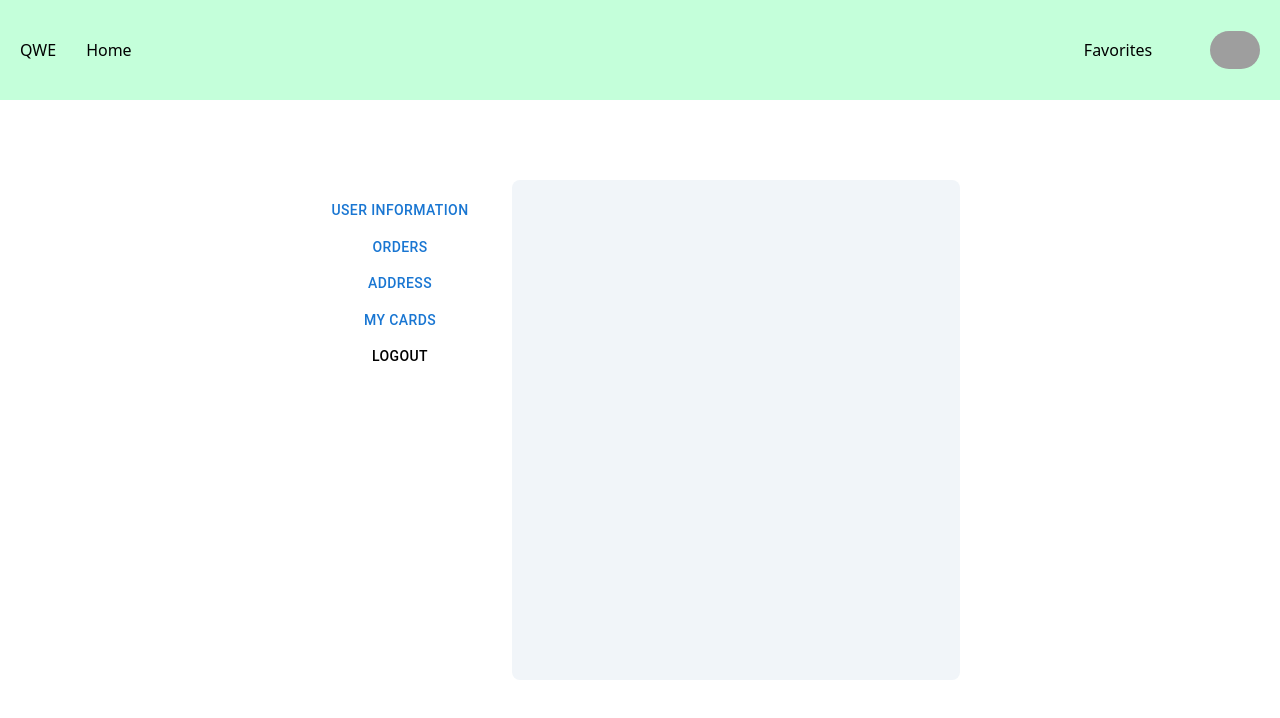
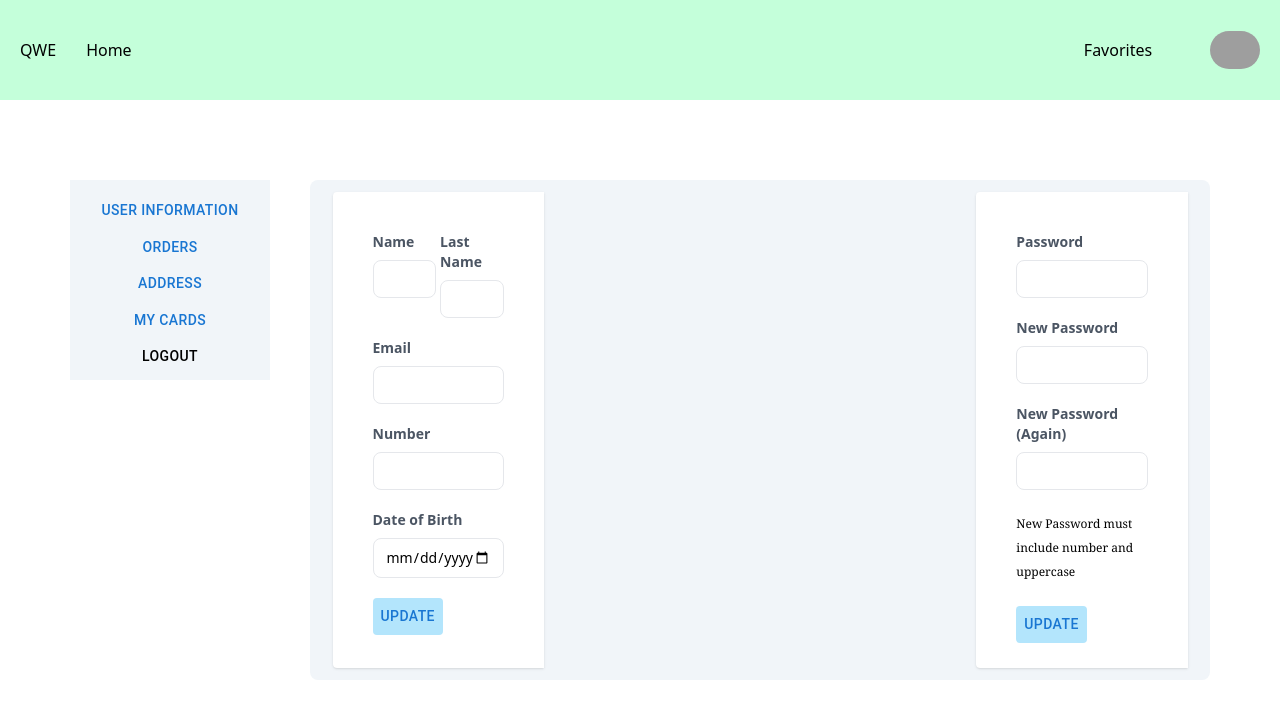
Before and after one commit to OguzErenAcar/nextjs-ecommerce, a Next.js app: page /profile in a window 1280 px wide. Shown: the top 718 px of the page. Built offline with nearby package versions, Linux system fonts and the light colour scheme; grey boxes are pictures that could not be loaded; some icons are missing.

Commit message:
02.07.2025

```diff
--- a/package.json
+++ b/package.json
@@ -20,6 +20,7 @@
     "@mui/styled-engine-sc": "^7.1.1",
     "@reduxjs/toolkit": "^2.8.2",
     "babel-plugin-styled-components": "^2.1.4",
+    "formik": "^2.4.6",
     "next": "14.2.5",
     "next-transpile-modules": "^10.0.1",
     "react": "^18",
--- a/src/components/ProfileComps/UserInfo.tsx
+++ b/src/components/ProfileComps/UserInfo.tsx
@@ -1,108 +1,172 @@
 import React, { useState } from 'react'
 import { RootState } from '../../redux/configure';
 import { useSelector } from 'react-redux';
+import { Button } from '@mui/material';
+import {Formik,Field , Form, FormikHelpers} from 'formik'
+import { json } from 'stream/consumers';
 
-function UserInfo() {
+
+function UserInfo({height}:{height:number}) {
   //telefon ve şifre ekle ,burası bilgi güncelleme sayfası
 
   const widthScreen =useSelector((state:RootState)=>state.screen.width)
-//root olduğu için çalışmıyor  ?
+
+interface Values{
+  name:string,
+  lastname:string,
+  email:string,
+  number:number|null,
+  dateOfBirth:Date|null
+}
+
+interface PasswordValues{
+  Password:string,
+  newPassword:string,
+  newPasswordAgain:string,
+}
+
+
+  const sendInfoForm=(values:Values)=>{
+    alert(JSON.stringify(values,null,2))
+  }
+  const sendPasswordForm=(values:PasswordValues)=>{
+    alert(JSON.stringify(values,null,2))
+  }
+
   return (
-    <div>
-      <div className='w-full relative bg-red-100'>
-
-      <div className=" w-[50%] absolute py-3 sm:max-w-xl ">
-        <div className="relative    bg-white mx-8 md:mx-0 shadow rounded-3xl sm:p-10" >
+    <div className='w-full '>
+      <div className=' flex justify-between '>
+      <div style={{width:widthScreen*33/100 ,height:height}} className={` py-3 sm:max-w-xl`}>
+        <div className=" h-full relative bg-white mx-8 md:mx-0 shadow rounded-l sm:p-10" >
           <div className="max-w-md mx-auto">
+          <Formik <Values>
+            initialValues={{
+                  name:"",
+                  lastname:"",
+                  email:"",
+                  number:null,
+                  dateOfBirth:null
+            }}
+             onSubmit={(
+              values: Values,
+              { setSubmitting }: FormikHelpers<Values>
+                ) => {
+              setTimeout(() => {
+                sendInfoForm(values)
+               // alert(JSON.stringify(values, null, 30));
+                setSubmitting(false);
+              }, 500);
+            }}>
+          <Form>
             <div className="  grid grid-cols-1 sm:grid-cols-2 gap-1 ">
               <div>
-                <label
-                  className="font-semibold text-sm text-gray-600 pb-1 block"
-
-                >Full Name</label
-                >
-                <input
+                <label className="font-semibold text-sm text-gray-600 pb-1 block"> Name</label>
+                <Field
                   className="border rounded-lg px-3 py-2 mt-1 mb-5 text-sm w-full focus:border-blue-500 focus:ring-2 focus:ring-blue-500"
                   type="text"
-                  id="fullname"
+                  name="name"
+                  />
+              </div>
+              <div>
+                <label  className="font-semibold text-sm text-gray-600 pb-1 block" >Last Name </label >
+                <Field
+                  className="border rounded-lg px-3 py-2 mt-1 mb-5 text-sm w-full focus:border-blue-500 focus:ring-2 focus:ring-blue-500"
+                  type="text"
+                  name="lastname"
+                  />
+              </div>
+            </div>
+              <div>
+                <label  className="font-semibold text-sm text-gray-600 pb-1 block" >Email</label >
+                <Field
+                  className="border rounded-lg px-3 py-2 mt-1 mb-5 text-sm w-full focus:border-blue-500 focus:ring-2 focus:ring-blue-500"
+                  type="text"
+                  name="email"
                   />
               </div>
               <div>
                 <label
-                  className="font-semibold text-sm text-gray-600 pb-1 block"
+                  className="font-semibold text-sm text-gray-600 pb-1 block" >Number</label  >
+                <Field
+                  className="border rounded-lg px-3 py-2 mt-1 mb-5 text-sm w-full focus:border-blue-500 focus:ring-2 focus:ring-blue-500"
+                  type="number"
+                  name="number"
+                  />
+              </div>
+            <div className=" grid grid-cols-1  gap-1">
+              <div>
+                <label
+                  className="font-semibold text-sm text-gray-600 pb-1 block">Date of Birth</label >
+                <Field
+                  className="border rounded-lg px-3 py-2 mt-1 mb-5 text-sm w-full focus:border-blue-500 focus:ring-2 focus:ring-blue-500"
+                  type="date"
+                  name="dateOfBirth"
+                  />
+              </div>
+            </div>
+            <div>
+              <Button sx={{backgroundColor:"#b3e5fc"}}
+                type='submit'
+              > Update </Button>
+            </div>
+            </Form>
+          </Formik>
 
-                >Email</label
+          </div>
+        </div>
+      </div>
+      <div style={{width:widthScreen*33/100 ,height:height}} className=" py-3 sm:max-w-xl ">
+        <div className="h-full relative  bg-white mx-8 md:mx-0 shadow rounded-l sm:p-10" >
+          <Formik <PasswordValues>
+            initialValues={{
+                Password:"",
+                newPassword:"",
+                newPasswordAgain:"",
+            }}
+            onSubmit={(values:PasswordValues,
+              {setSubmitting}:FormikHelpers<PasswordValues>)=>{
+              setTimeout(()=>{
+                sendPasswordForm(values)
+                setSubmitting(false)
+              },500)
+            }}
           >
-                <input
+            <Form>
+          <div className="max-w-md mx-auto">
+              <div>
+                <label  className="font-semibold text-sm text-gray-600 pb-1 block" >Password</label >
+                <Field
                   className="border rounded-lg px-3 py-2 mt-1 mb-5 text-sm w-full focus:border-blue-500 focus:ring-2 focus:ring-blue-500"
-                  type="email"
-                  id="email"
+                  type="Password"
+                  name="Password"
                   />
               </div>
               <div>
                 <label
-                  className="font-semibold text-sm text-gray-600 pb-1 block"
-
-                >Username</label
-                >
-                <input
+                  className="font-semibold text-sm text-gray-600 pb-1 block" >New Password</label  >
+                <Field
                   className="border rounded-lg px-3 py-2 mt-1 mb-5 text-sm w-full focus:border-blue-500 focus:ring-2 focus:ring-blue-500"
-                  type="text"
-                  id="username"
+                  type="Password"
+                  name="newPassword"
                   />
               </div>
                <div>
                 <label
-                  className="font-semibold text-sm text-gray-600 pb-1 block"
+                  className="font-semibold text-sm text-gray-600 pb-1 block" >New Password (Again)</label  >
+                <Field
+                  className="border rounded-lg px-3 py-2 mt-1 mb-5 text-sm w-full focus:border-blue-500 focus:ring-2 focus:ring-blue-500"
+                  type="Password"
+                  name="newPasswordAgain"
+                  />
+                <span className='font-serif text-xs '>New Password must include number and uppercase</span>
+              </div>
 
-                >Password</label  >
-                <input
-                  className="border rounded-lg px-3 py-2 mt-1 mb-5 text-sm w-full focus:border-blue-500 focus:ring-2 focus:ring-blue-500"
-                  type="password"
-                  id="password"
-                />
+            <div>
+              <Button type="submit" sx={{backgroundColor:"#b3e5fc" ,marginTop:3 }}> Update </Button>
             </div>
           </div>
-            <div className=" grid grid-cols-1 sm:grid-cols-2 gap-1">
-              <div>
-                <label
-                  className="font-semibold text-sm text-gray-600 pb-1 block"
-
-                >Date of Birth</label
-                >
-                <input
-                  className="border rounded-lg px-3 py-2 mt-1 mb-5 text-sm w-full focus:border-blue-500 focus:ring-2 focus:ring-blue-500"
-                  type="date"
-                  id="dob"
-                />
-              </div>
-              <div>
-                <label
-                  className="font-semibold text-sm text-gray-600 pb-1 block"
-
-                >Gender</label
-                >
-                <select
-                  className="border rounded-lg px-3 py-2 mt-1 mb-5 text-sm w-full focus:border-blue-500 focus:ring-2 focus:ring-blue-500"
-                  id="gender"
-                >
-                  <option value="male">Male</option>
-                  <option value="female">Female</option>
-                  <option value="other">Other</option>
-                </select>
-              </div>
-            </div>
-            <div className="flex justify-center items-center">
-              <div>
-
-              </div>
-            </div>
-
-          </div>
-        </div>
-        </div>
-          <div className=" w-[50%] absolute py-3 sm:max-w-xl right-0">
-        <div className="relative    bg-white mx-8 md:mx-0 shadow rounded-3xl sm:p-10" >
+        </Form>
+      </Formik>
         </div>
         </div>
       </div>
--- a/src/pages/AppWrapper.tsx
+++ b/src/pages/AppWrapper.tsx
@@ -16,28 +16,38 @@ function AppWrapper({ Component, pageProps }: { Component: any; pageProps: any }
 
   const widthScreen =useSelector((state:RootState)=>state.screen.width)
 
+
+  const spaceWidthmultiple=8/10
+
   useEffect(() => {
-    dispatch(settWidth(screen.width))
+    dispatch(settWidth(screen.width*spaceWidthmultiple))
   }, []);
 
-  const Container = styled("div")({
-    width: "100vm",
-    display: "flex",
+
+
+
+  const Box = styled("div")({
+      display: "flex",
     justifyContent: "center",
   });
 
-  const Box = styled("div")({
-    width: widthScreen *8/10,
+  const Container = styled("div")({
+
+  "@media (max-width: 1200px)": {
+    width: widthScreen,
+  },
+
   });
+
 
     return (
     <div >
-       {BasicPages && <Navbar />}
-          <Container>
-            <Box  >
+        {BasicPages && <Navbar />}
+          <Box >
+            <div style={{width: widthScreen}}>
               <Component {...pageProps} />
-            </Box>
-          </Container>
+            </div>
+          </Box>
     </div>
   )
 }
--- a/src/pages/profile.tsx
+++ b/src/pages/profile.tsx
@@ -1,11 +1,12 @@
 import { useAuth } from "@/contexts/authContext";
 import { Button } from "@mui/material";
-import React, { useRef, useEffect } from "react";
+import React, { useState , } from "react";
 import UserInfo from '../components/ProfileComps/UserInfo';
-import { createRoot,Root } from 'react-dom/client';
 import Orders from "@/components/ProfileComps/Orders";
 import Address from "@/components/ProfileComps/Address";
 import MyCards from "@/components/ProfileComps/MyCards";
+import { useSelector } from "react-redux";
+import { RootState } from '../redux/configure';
 
 
 function Profile() {
@@ -14,28 +15,29 @@ function Profile() {
   const Logout = () => {
     auth?.setProfile(null);
   };
+  const widthScreen =useSelector((state:RootState)=>state.screen.width)
 
-  const container= useRef<HTMLDivElement | null>(null);
-  const rootRef = useRef<Root|null>(null);
+  const buttonsListWidth=200
+  const compWidth=900
+  const spaceWidth=40
+  const sumWidth=buttonsListWidth+compWidth+spaceWidth
 
-  useEffect(()=>{
-    if(container.current&&!rootRef.current)
-      rootRef.current=createRoot(container.current)
-  },[])
+  const compHeight=500;
+  const [activeComponent, setActiveComponent] = useState<React.ReactNode>(<UserInfo height={compHeight} />);
 
-  const ComponentBtn=(element:React.JSX.Element)=>{
-       if(rootRef.current) rootRef.current.render(element)
-  }
+  const ComponentBtn = (element: React.ReactNode) => {
+    setActiveComponent(element);
+  };
 
   return (
 
-    <div className="relative  ">
-    <div className="flex justify-center   ">
-      <div className="  flex    mt-20  justify-between w-full">
-       <div className="w-[25%] h-[200px] sticky top-0   overflow-auto">
+    <div className="relative    ">
+    <div className={`flex justify-center `}>
+      <div style={{minWidth:sumWidth}} className={` flex  mt-20  justify-between   w-full`}>
+       <div  style={{width:buttonsListWidth}} className={`h-[200px]  bg-slate-100 sticky top-0  left-0  "`}>
         <ul className=" text-center mt-3 ">
           <li>
-            <Button  onClick={()=>{ComponentBtn(<UserInfo/>)}} className="w-full">User Information</Button>
+            <Button  onClick={()=>{ComponentBtn(<UserInfo height={compHeight}/>)}} className="w-full">User Information</Button>
           </li>
           <li>
            <Button onClick={()=>{ComponentBtn(<Orders/>)}} className="w-full">Orders</Button>
@@ -53,8 +55,9 @@ function Profile() {
           </li>
         </ul>
       </div>
-        <div className="w-[70%] h-[500px] relative rounded-lg  top-0    bg-slate-100">
-         <div ref={container} className=" absolute left-5 w-[95%]">
+        <div style={{width:compWidth,height:compHeight }} className={` flex justify-center  rounded-lg  bg-slate-100`}>
+         <div style={{width:compWidth*95/100 }} className="">
+            {activeComponent}
          </div>
         </div>
       </div>
--- a/src/styles/components/navbar.module.scss
+++ b/src/styles/components/navbar.module.scss
@@ -9,6 +9,7 @@
   display: flex;
   align-items: center;
   position: relative;
+  width: 100%;
 
   .Logo {
     margin-left: 30px;
```
Also changed, not shown: src/pages/deneme.tsx (+5 -4 lines), 1 other file (tests, documents, lock files or other folders). Lines whose indentation alone changed are shown as unchanged.
